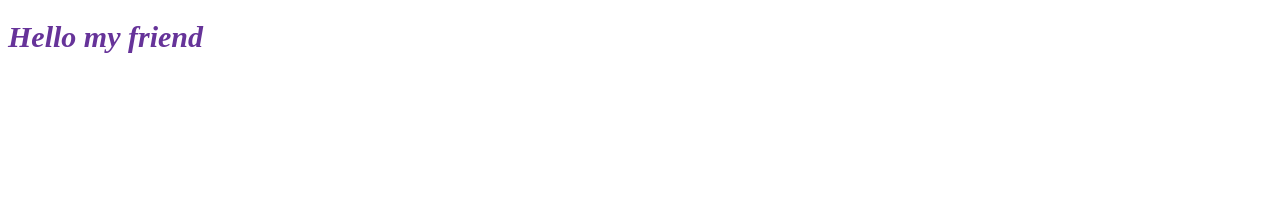
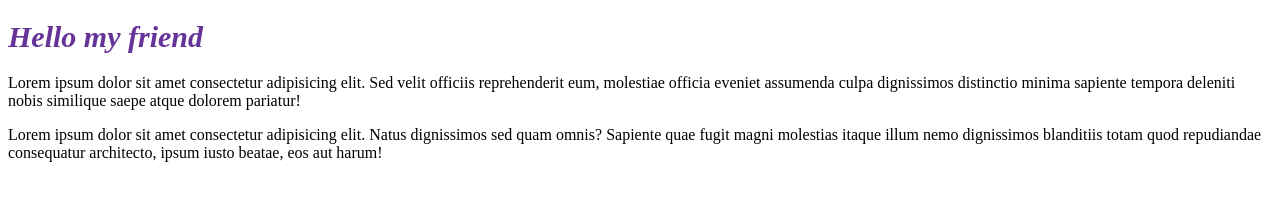
Before and after one commit to Holbaev/my__exhibition, a plain HTML site: page index.html in a window 1280 px wide. Drawn offline with Linux system fonts and the light colour scheme.

Commit message:
new index

```diff
--- a/index.html
+++ b/index.html
@@ -9,5 +9,11 @@
 </head>
 <body>
     <h1>Hello my friend</h1>
+    <p>
+        Lorem ipsum dolor sit amet consectetur adipisicing elit. Sed velit officiis reprehenderit eum, molestiae officia eveniet assumenda culpa dignissimos distinctio minima sapiente tempora deleniti nobis similique saepe atque dolorem pariatur!
+    </p>
+    <p>
+        Lorem ipsum dolor sit amet consectetur adipisicing elit. Natus dignissimos sed quam omnis? Sapiente quae fugit magni molestias itaque illum nemo dignissimos blanditiis totam quod repudiandae consequatur architecto, ipsum iusto beatae, eos aut harum!
+    </p>
 </body>
 </html>
```
